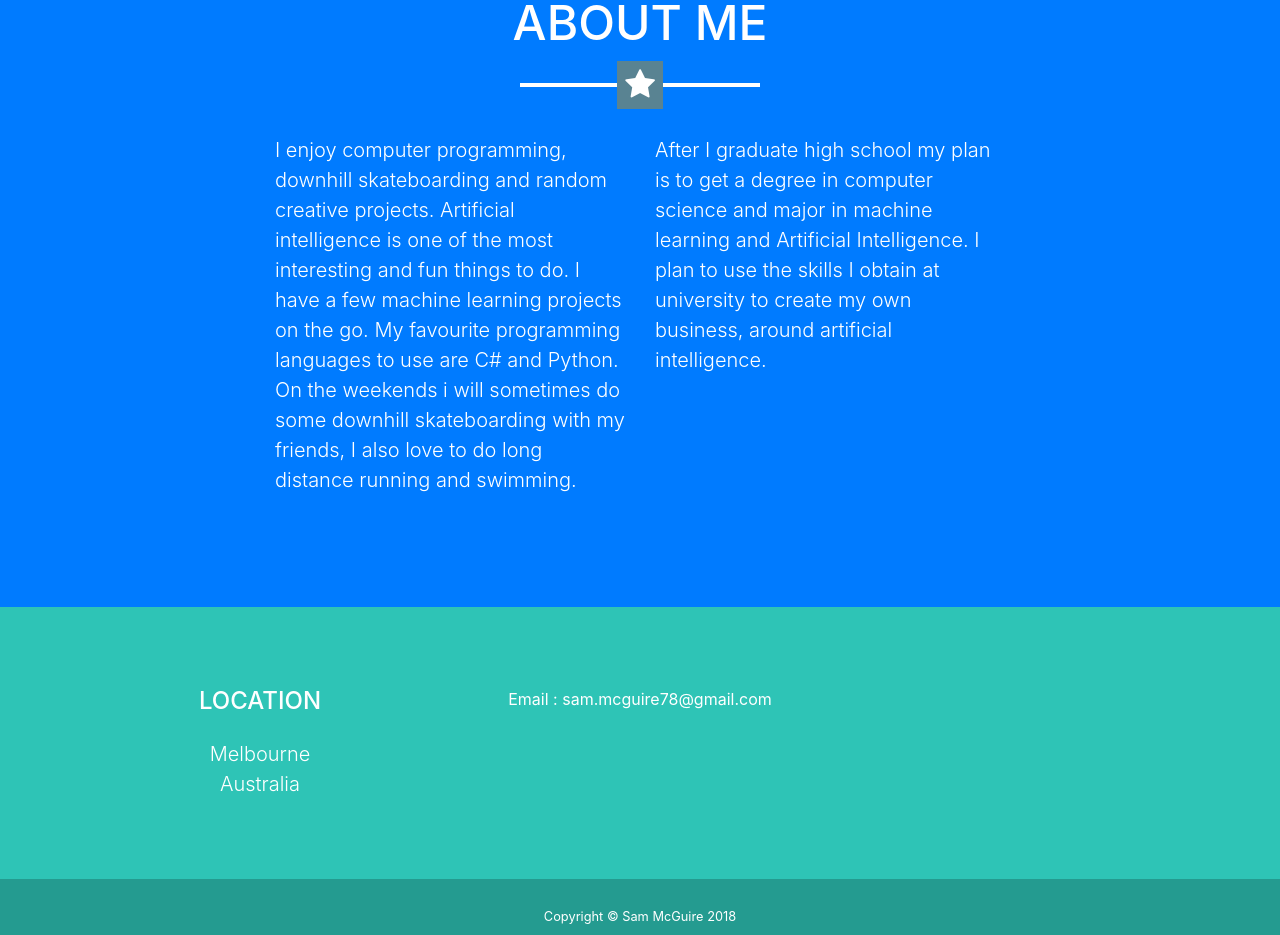
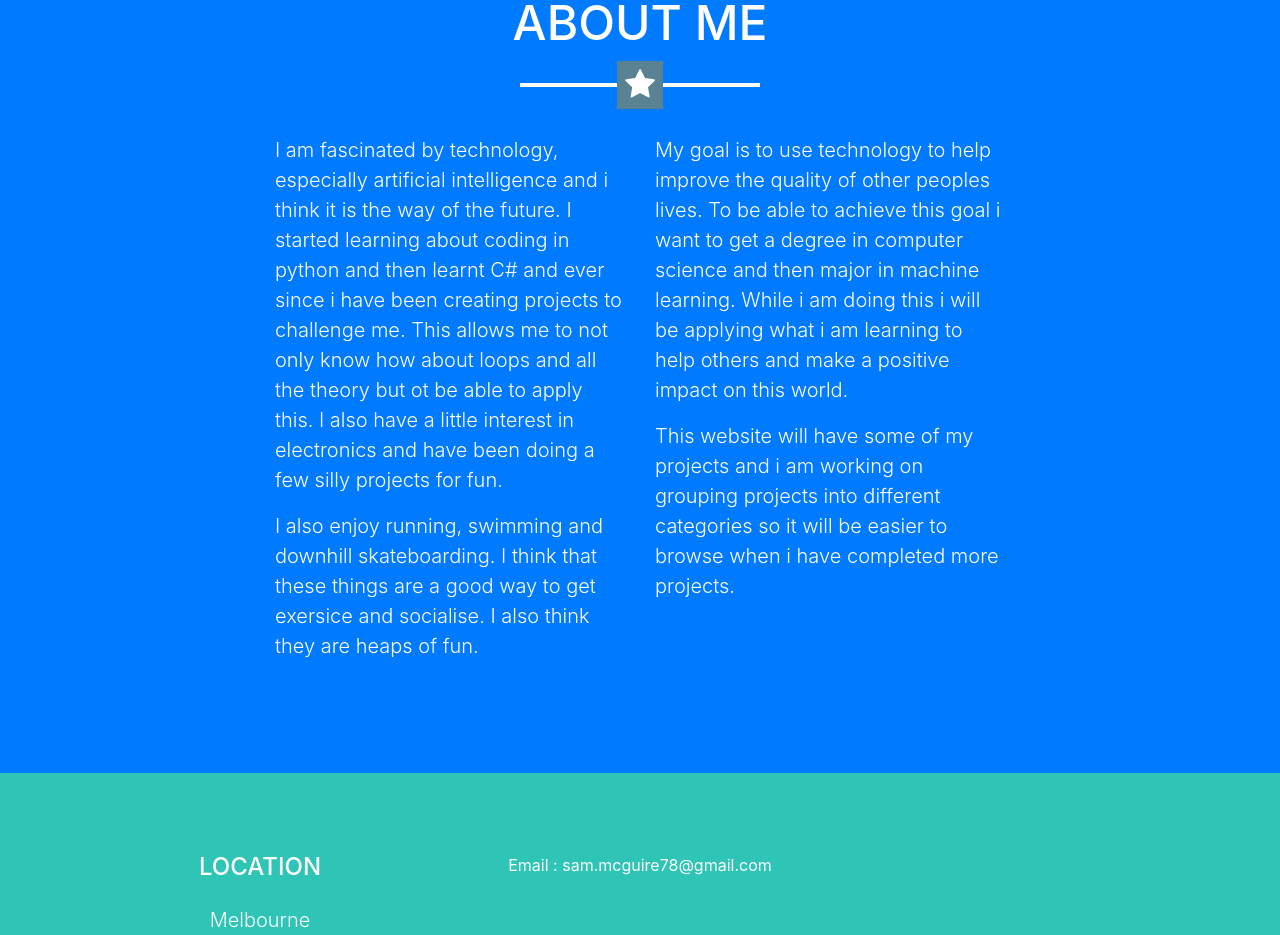
Before and after one commit to SamMcguire/website, a website with bundled scripts: page index.html in a window 1280 px wide. Shown: the part 2391-3326 px from the top of the page. Built offline with nearby package versions, Linux system fonts and the light colour scheme; files whose address does not match are found by name.

Commit message:
ChangedAboutMe

```diff
--- a/index.html
+++ b/index.html
@@ -153,17 +153,21 @@
         <div class="row">
           <div class="col-lg-4 ml-auto">
             <p class="lead">
-              I enjoy computer programming, downhill skateboarding and random creative projects.
-              Artificial intelligence is one of the most interesting and fun things to do. I have a few machine learning projects on the go.
-              My favourite programming languages to use are C# and Python.
-                            On the weekends i will sometimes do some downhill skateboarding with my friends, I also love to do long distance running and swimming.
-
+              I am fascinated by technology, especially artificial intelligence and i think it is the way of the future. I started learning about coding in python and then learnt C# and ever since i have
+              been creating projects to challenge me. This allows me to not only know how about loops and all the theory but ot be able to apply this. I also have a little interest in electronics
+              and have been doing a few silly projects for fun.
+            </p>
+            <p class="lead">
+              I also enjoy running, swimming and downhill skateboarding. I think that these things are a good way to get exersice and socialise. I also think they are heaps of fun.
             </p>
           </div>
           <div class="col-lg-4 mr-auto">
             <p class="lead">
-              After I graduate high school my plan is to get a degree in computer science and major in machine learning and Artificial Intelligence. I plan to use the skills I obtain at university to create my own business, around artificial intelligence.
-
+            My goal is to use technology to help improve the quality of other peoples lives. To be able to achieve this goal i want to get a degree in computer science and then major in machine learning. While i am doing
+            this i will be applying what i am learning to help others and make a positive impact on this world.
+            </p>
+            <p class="lead">
+            This website will have some of my projects and i am working on grouping projects into different categories so it will be easier to browse when i have completed more projects.
             </p>
           </div>
         </div>
```
